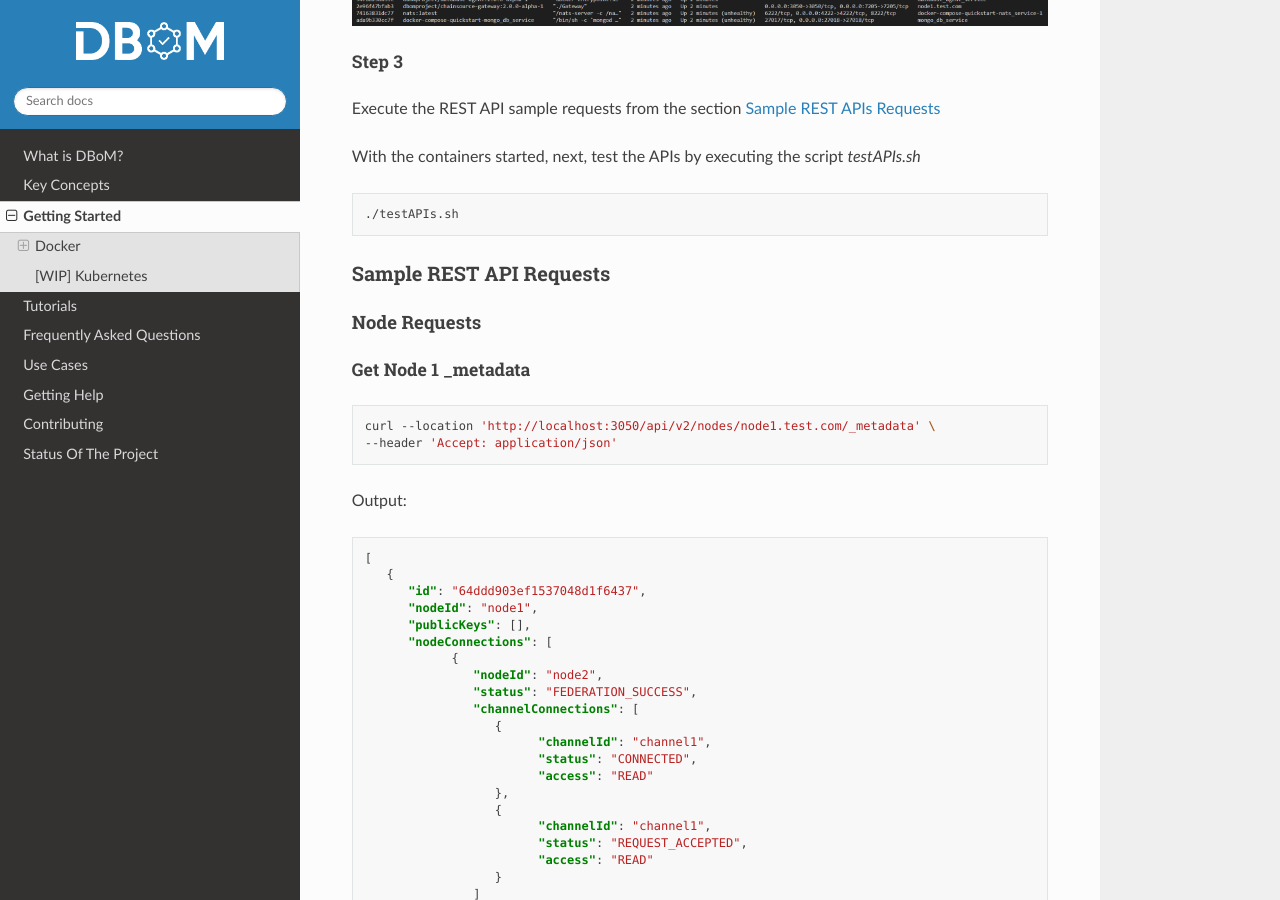
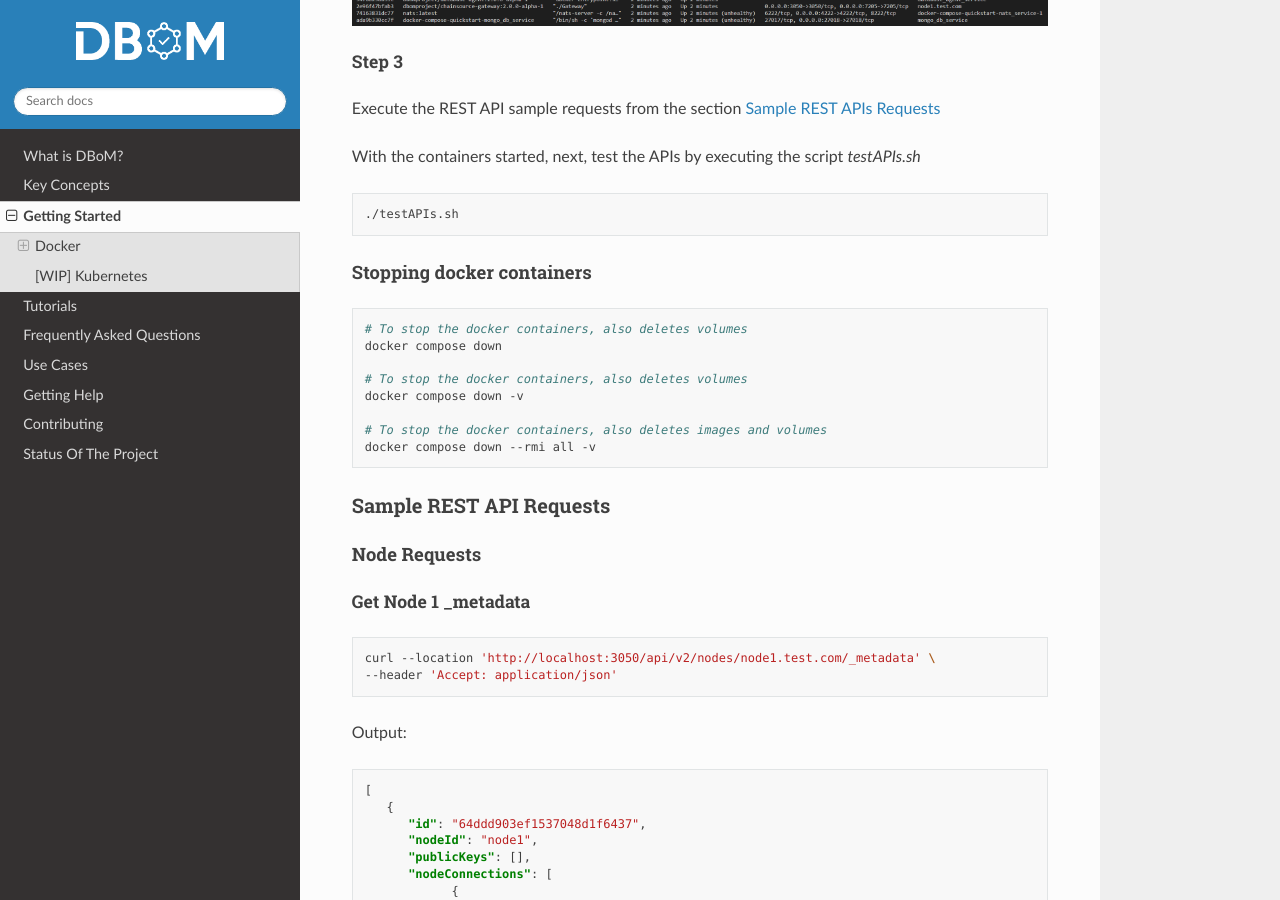
Before and after one commit to DBOMproject/docs, a Sphinx documentation site: the page built from source/getting-started.rst, in a window 1280 px wide and 900 px high, scrolled down 1511 px. Built offline with Sphinx 7.4.7 and the Read the Docs theme 2.0.0, drawn with Linux system fonts in a browser that asks for light colours.

Commit message:
update: stopping docker containers and README.md
Signed-off-by: Rajesh Hegde <33092803+irajeshegde@users.noreply.github.com>

```diff
--- a/source/getting-started.rst
+++ b/source/getting-started.rst
@@ -83,6 +83,20 @@ With the containers started, next, test the APIs by executing the script *testAP
 .. code-block:: shell
 
    ./testAPIs.sh
+
+Stopping docker containers
+~~~~~~~~~~~~~~~~~~~~~~~~~~
+
+.. code-block:: shell
+
+   # To stop the docker containers, also deletes volumes
+   docker compose down
+
+   # To stop the docker containers, also deletes volumes
+   docker compose down -v
+
+   # To stop the docker containers, also deletes images and volumes
+   docker compose down --rmi all -v
 
 
 Sample REST API Requests
```
Also changed, not shown: README.md (+11 -0 lines).
